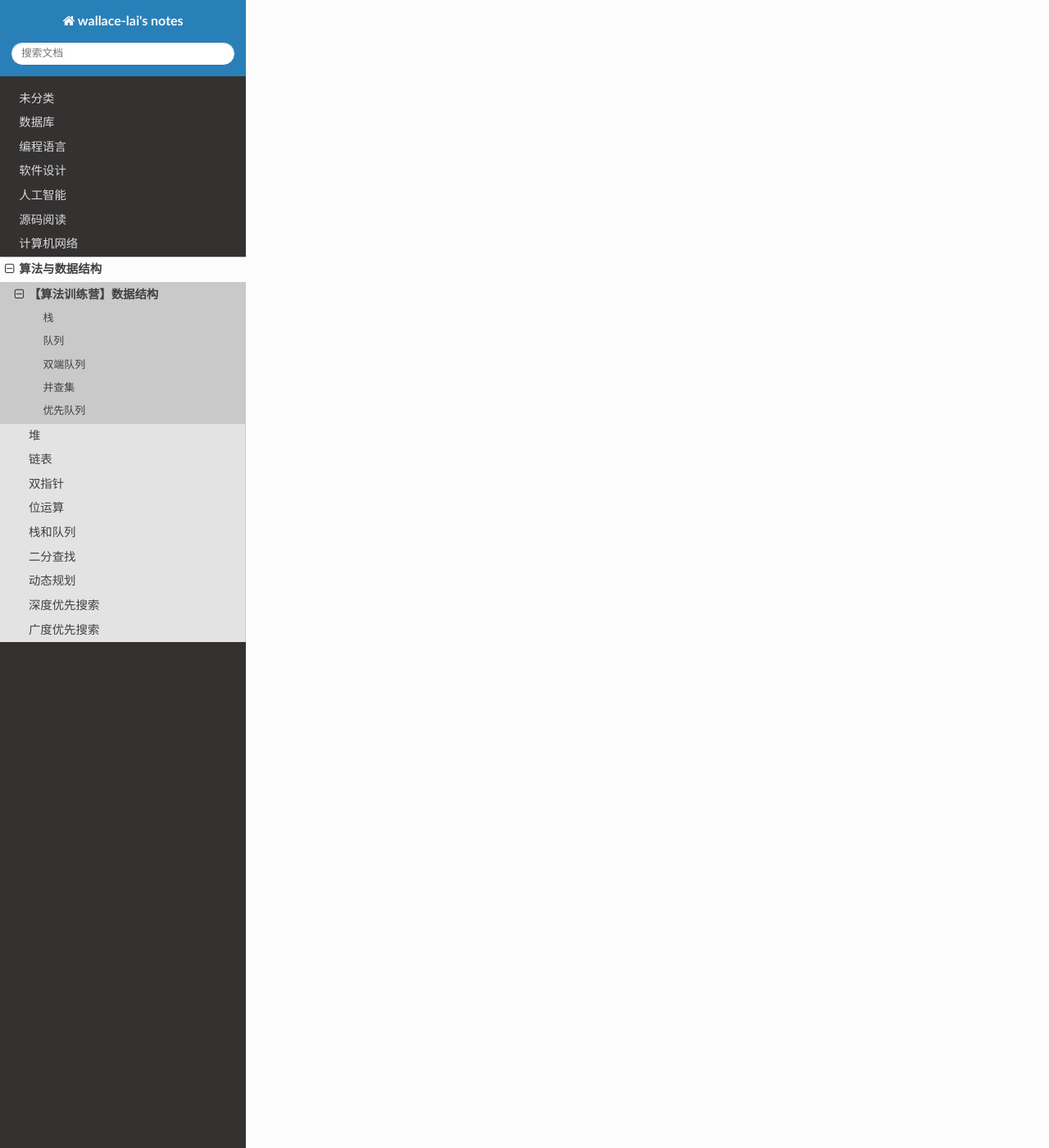
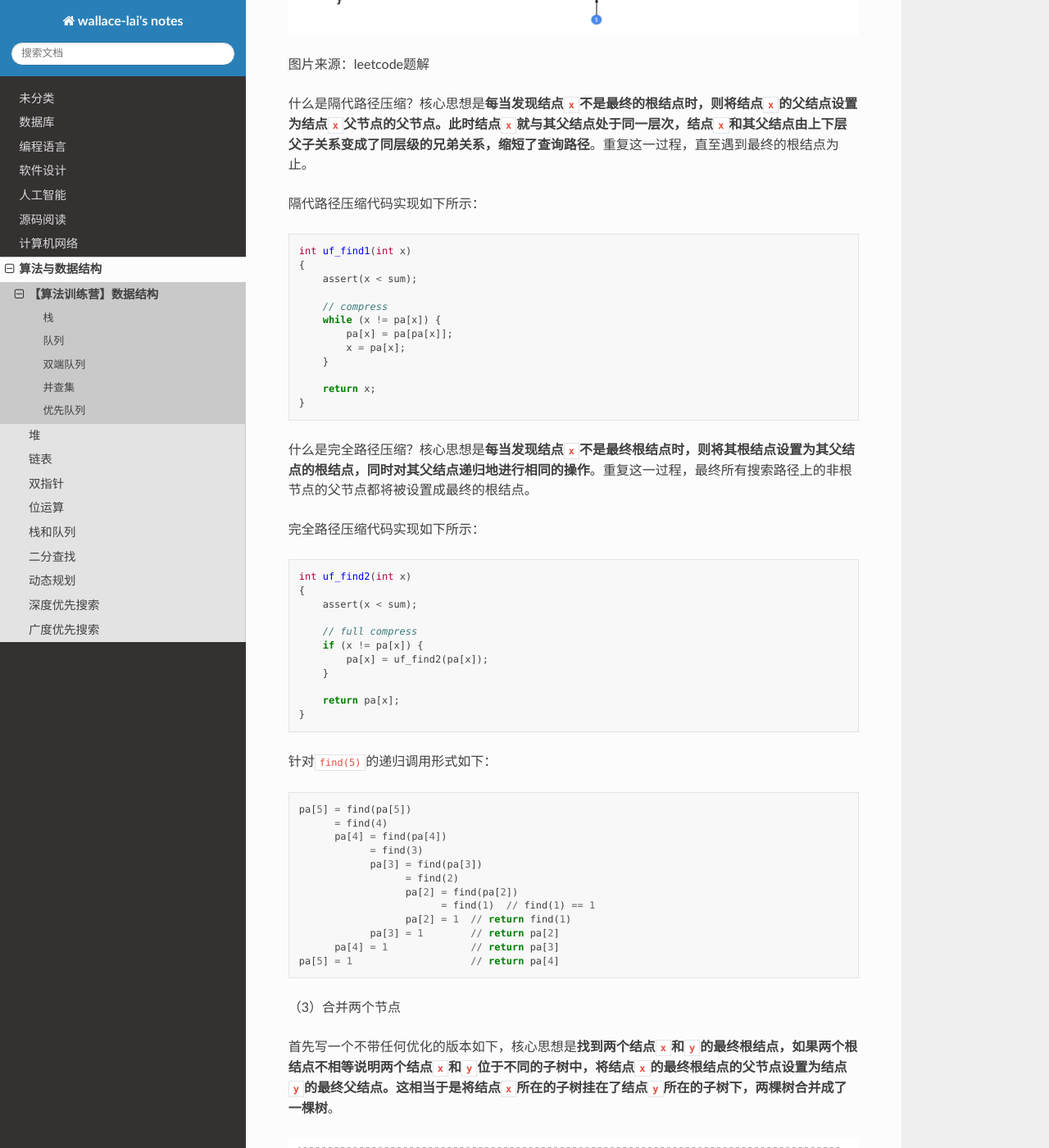
Before and after one commit to wallace-lai/learning-notes, a Sphinx documentation site: the page built from source/DataStructureAndAlgorithm/atc0.md, in a window 1280 px wide and 1400 px high, scrolled down 2833 px. Shown: the whole window at 82% size. Built offline with Sphinx 7.4.7 and the Read the Docs theme 2.0.0, drawn with Linux system fonts in a browser that asks for light colours; some of the changed text lies outside the part shown.

Commit message:
update act (#108)

````diff
--- a/source/DataStructureAndAlgorithm/atc0.md
+++ b/source/DataStructureAndAlgorithm/atc0.md
@@ -38,7 +38,157 @@
 
 ## 双端队列
 
+（1）声明：`deque<int> dq`
+
+（2）队尾插入：`dq.push_back(1)`
+
+（3）队首插入：`dq.push_front(1)`
+
+（4）队尾删除：`dq.pop_back()`
+
+（5）队首删除：`dq.pop_front()`
+
+（6）返回队尾元素：`dq.back()`
+
+（7）返回队首元素：`dq.front()`
+
+（8）返回（修改）第i个元素：`dq.at(i)`
+
+（9）遍历队列：
+
+```cpp
+for (deque<int>::iterator it = dq.begin(); it != dq.end(); it++) {
+    // ...
+}
+```
+
+（10）判空：`dq.empty()`
+
+（11）返回队列个数：`dq.size()`
 
 ## 并查集
 
+（1）建立集合
+
+```c
+#define MAX_NODE_SUM (128)
+static unsigned sum;
+static int pa[MAX_NODE_SUM];
+
+void uf_init(unsigned n)
+{
+    assert(n <= MAX_NODE_SUM);
+
+    sum = n;
+    for (int i = 0; i < n; i++) {
+        pa[i] = i;
+    }
+}
+```
+
+（2）查找根结点
+
+首先写一个没有路径压缩的版本如下：
+
+```c
+int uf_find0(int x)
+{
+    assert(x < sum);
+
+    // no compress
+    while (x != pa[x]) {
+        x = pa[x];
+    }
+
+    return x;
+}
+```
+
+如下图所示，假设要查找结点`5`的根结点，则`uf_find0`的将沿着`5 -> 4 -> 3 -> 2 -> 1`的路径找到结点`5`所归属的根结点为`1`。
+
+![路径压缩示意图](../media/images/DataStructureAndAlgorithm/atc0.png)
+
+图片来源：leetcode题解
+
+什么是隔代路径压缩？核心思想是**每当发现结点`x`不是最终的根结点时，则将结点`x`的父结点设置为结点`x`父节点的父节点。此时结点`x`就与其父结点处于同一层次，结点`x`和其父结点由上下层父子关系变成了同层级的兄弟关系，缩短了查询路径**。重复这一过程，直至遇到最终的根结点为止。
+
+隔代路径压缩代码实现如下所示：
+
+```c
+int uf_find1(int x)
+{
+    assert(x < sum);
+
+    // compress
+    while (x != pa[x]) {
+        pa[x] = pa[pa[x]];
+        x = pa[x];
+    }
+
+    return x;
+}
+```
+
+什么是完全路径压缩？核心思想是**每当发现结点`x`不是最终根结点时，则将其根结点设置为其父结点的根结点，同时对其父结点递归地进行相同的操作**。重复这一过程，最终所有搜索路径上的非根节点的父节点都将被设置成最终的根结点。
+
+完全路径压缩代码实现如下所示：
+
+```c
+int uf_find2(int x)
+{
+    assert(x < sum);
+
+    // full compress
+    if (x != pa[x]) {
+        pa[x] = uf_find2(pa[x]);
+    }
+
+    return pa[x];
+}
+```
+
+针对`find(5)`的递归调用形式如下：
+
+```
+pa[5] = find(pa[5])
+      = find(4)
+      pa[4] = find(pa[4])
+            = find(3)
+            pa[3] = find(pa[3])
+                  = find(2)
+                  pa[2] = find(pa[2])
+                        = find(1)  // find(1) == 1
+                  pa[2] = 1  // return find(1)
+            pa[3] = 1        // return pa[2]
+      pa[4] = 1              // return pa[3]
+pa[5] = 1                    // return pa[4]
+```
+
+（3）合并两个节点
+
+首先写一个不带任何优化的版本如下，核心思想是**找到两个结点`x`和`y`的最终根结点，如果两个根结点不相等说明两个结点`x`和`y`位于不同的子树中，将结点`x`的最终根结点的父节点设置为结点`y`的最终父结点。这相当于是将结点`x`所在的子树挂在了结点`y`所在的子树下，两棵树合并成了一棵树**。
+
+![并查集合并](../media/images/DataStructureAndAlgorithm/act1.png)
+
+图片来源：leetcode题解
+
+```c
+typedef int (*uf_find_ptr)(int x);
+
+int uf_union(int x, int y)
+{
+    uf_find_ptr uf_find = uf_find0;
+
+    int xp = uf_find(x);
+    int yp = uf_find(y);
+    if (xp != yp) {
+        pa[xp] = yp;
+    }
+}
+```
+
+对于并查集的两结点合并，有个优化方法叫做按秩合并，即将秩（树结点个数）少的树合并到另一个秩更大的树上。目的是为了降低合并后树的高度。但是，你在查找的时候就会做路径压缩，感觉合并做的这点优化有点不痛不痒。更何况为了实现按秩合并，需要维护每个树结点所包含的子树个数，即ranks数组，这需要增加一些内存和时间成本。
+
+因此对按秩合并不做描述，需要的话可以查阅相关资料。
+
 ## 优先队列
````
Also changed, not shown: other parts of source/DataStructureAndAlgorithm/atc0.md (+1 -1 lines), source/media/images/DataStructureAndAlgorithm/act1.png (added), source/media/images/DataStructureAndAlgorithm/atc0.png (added).
